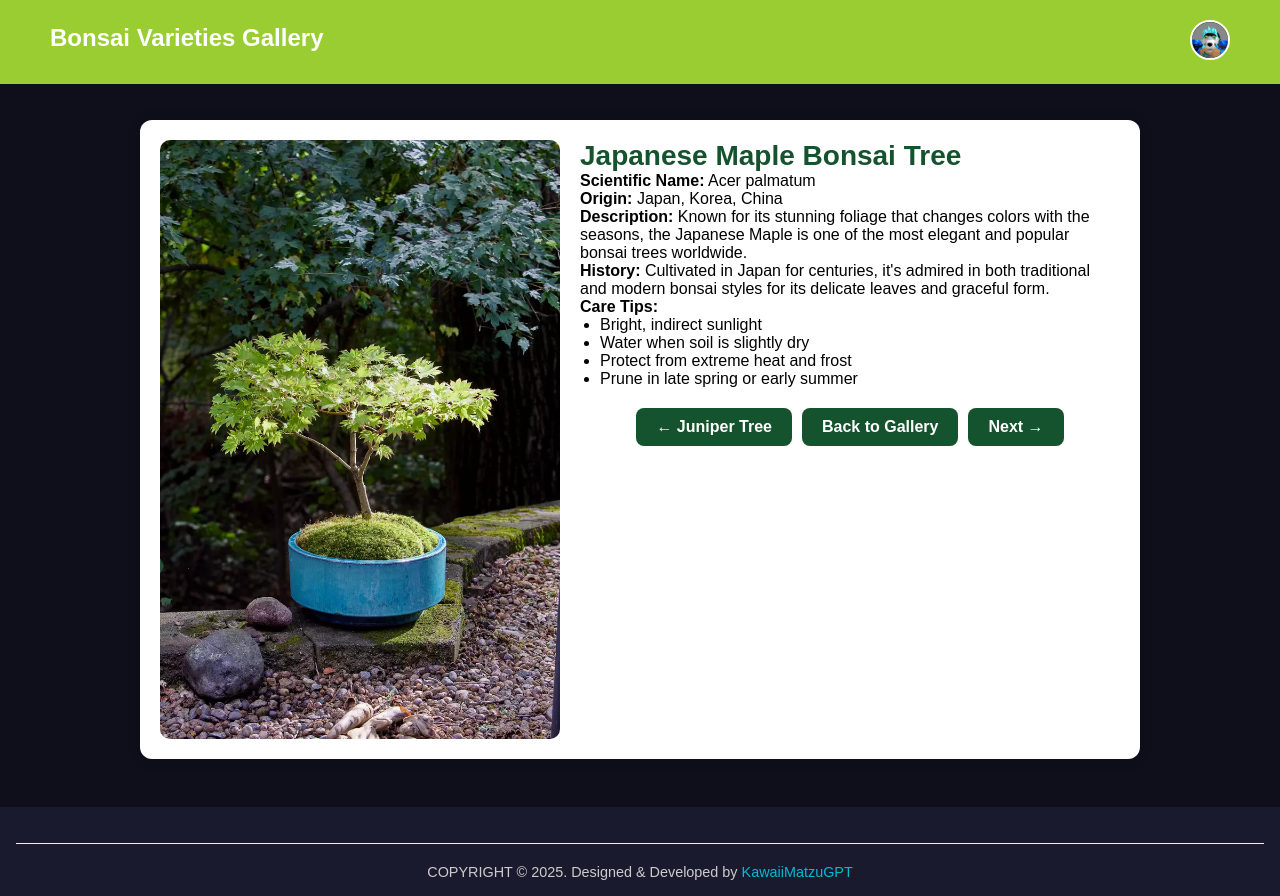
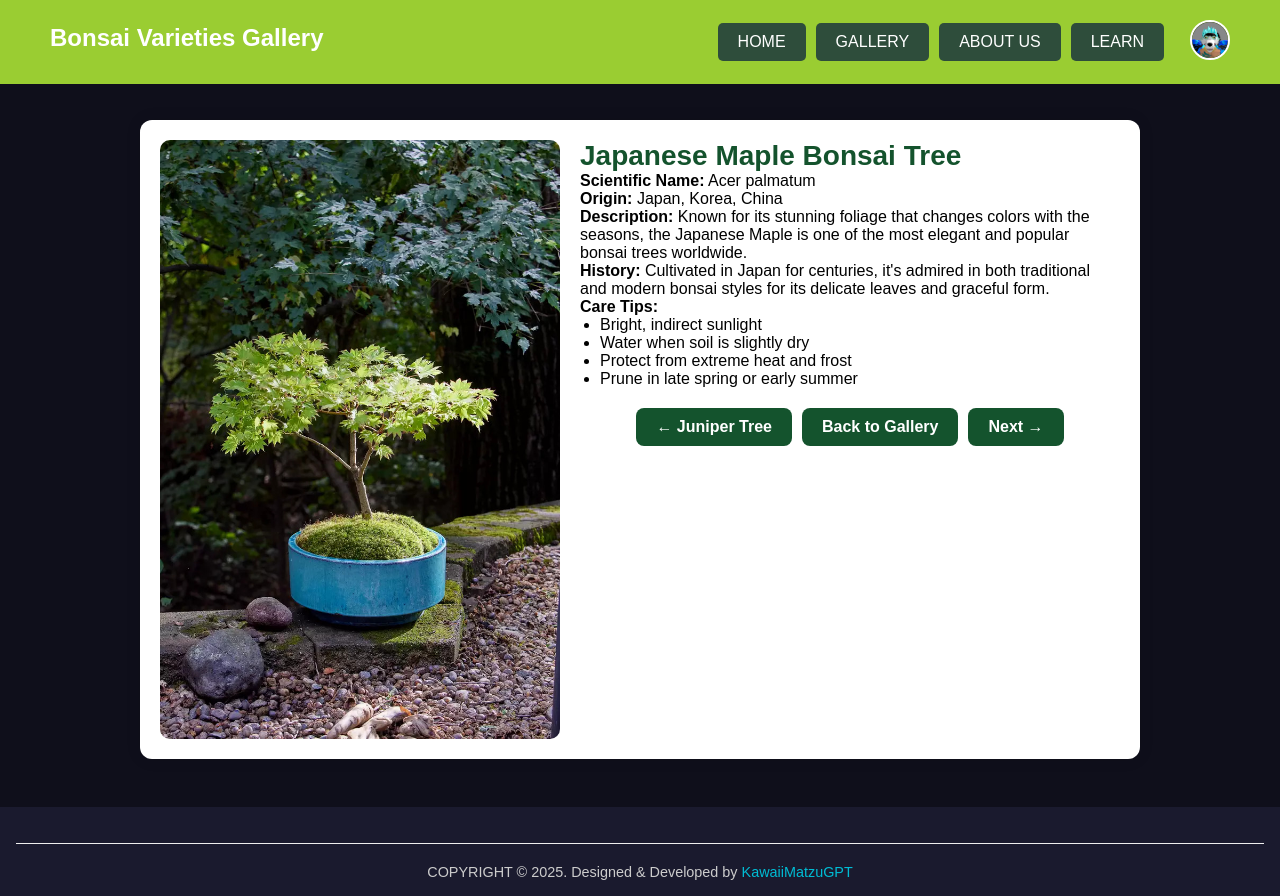
Before and after one commit to KawaiiMatzuGPT/WST-Project, a plain HTML site: page japanesemaple.html in a window 1280 px wide. Drawn offline with Linux system fonts and the light colour scheme.

Commit message:
Update japanesemaple.html

```diff
--- a/japanesemaple.html
+++ b/japanesemaple.html
@@ -9,14 +9,23 @@
 </head>
 <body>
 
+  <meta name="viewport" content="width=device-width, initial-scale=1.0">
+
   <header>
     <div class="logo">Bonsai Varieties Gallery</div>
-    <div class="profile-menu">
-      <img src="image/raizen.png" alt="Profile" class="avatar">
-      <div class="dropdown-content">
-        <a href="index.html">Logout</a>
+    <div class="hamburger" id="hamburger">&#9776;</div>
+    <nav id="nav-menu">
+      <a href="homepage.html">HOME</a>
+      <a href="gallery.html">GALLERY</a>
+      <a href="aboutus.html">ABOUT US</a>
+      <a href="learn.html">LEARN</a>
+      <div class="profile-menu">
+        <img src="image/raizen.png" alt="Profile" id="profileBtn" class="avatar">
+        <div id="dropdownMenu" class="dropdown-content">
+          <a href="index.html">Logout</a>
+        </div>
       </div>
-    </div>
+    </nav>
   </header>
 
   <section class="bonsai-profile">
@@ -50,5 +59,6 @@
     </div>
   </footer>
 
+  <script src="azaleabonsai.js"></script>
 </body>
 </html>
```
